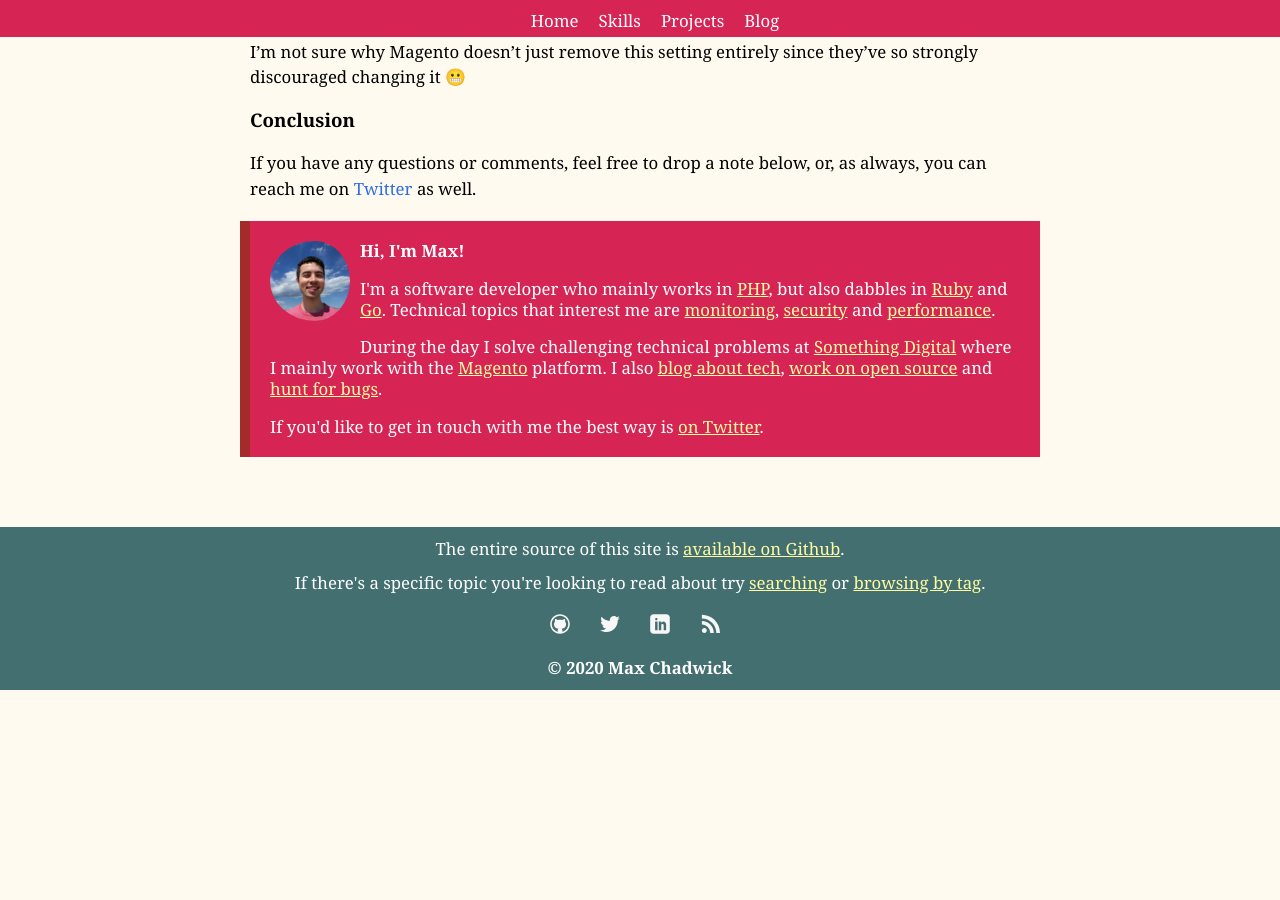
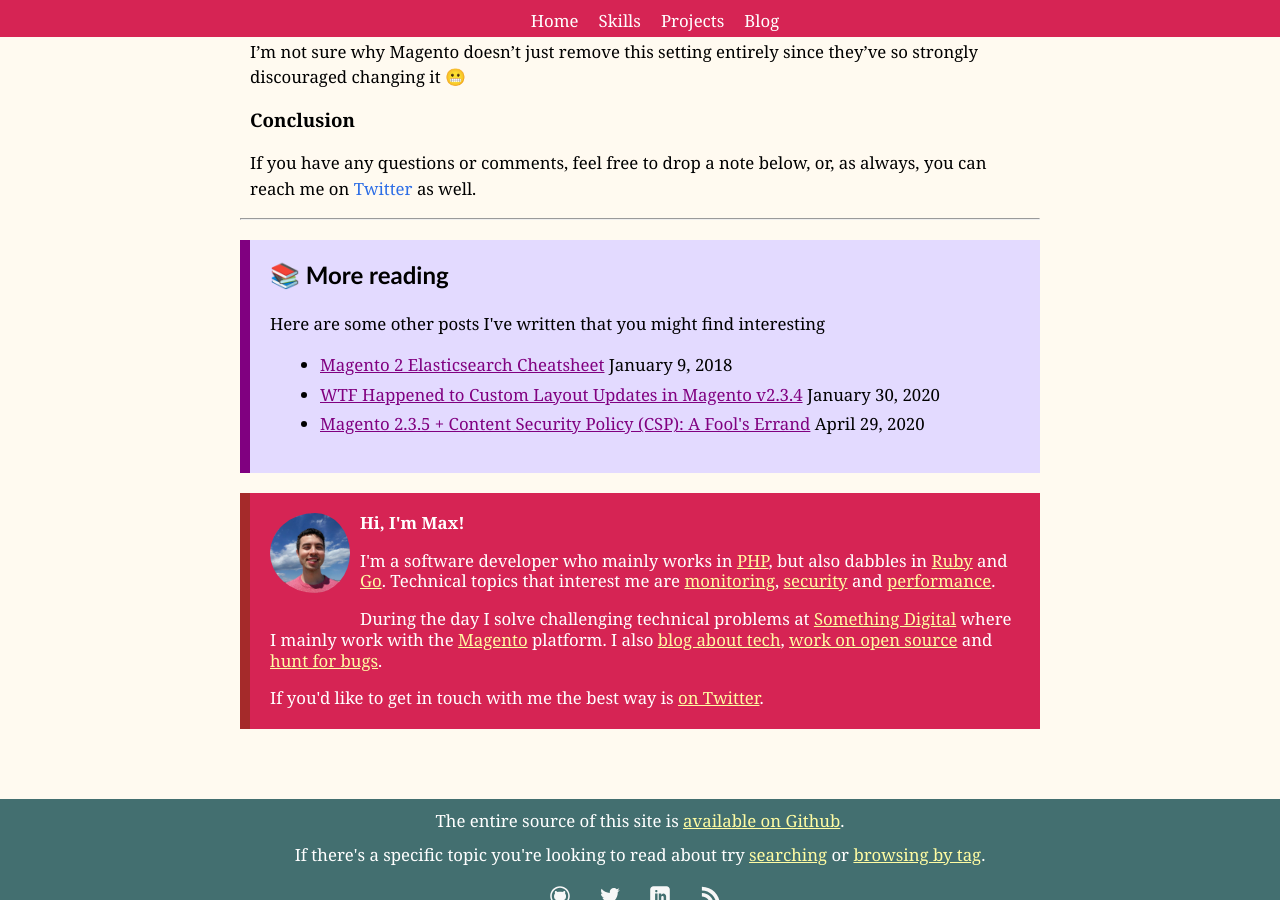
Before and after one commit to mpchadwick/mpchadwick.github.io, a Jekyll site: the page built from _posts/2017-03-08-magentos-use-http-only-cookie-setting.md, in a window 1280 px wide and 900 px high, scrolled down 2444 px. Built offline with Jekyll 4.4.1, drawn with Linux system fonts in a browser that asks for light colours; emoji names are drawn with the system emoji font; comment, search, counter and statistics services are not loaded; before the commit the page ends 3134 px from its top, so only the background shows below that.

Commit message:
More related posts

```diff
--- a/_posts/2017-03-08-magentos-use-http-only-cookie-setting.md
+++ b/_posts/2017-03-08-magentos-use-http-only-cookie-setting.md
@@ -6,6 +6,10 @@ date: March 08, 2017
 image:
 tags: [Magento, Security]
 ad: domain-clamp-ad-b.html
+related_posts:
+- "Magento 2 Elasticsearch Cheatsheet"
+- "WTF Happened to Custom Layout Updates in Magento v2.3.4"
+- "Magento 2.3.5 + Content Security Policy (CSP): A Fool's Errand"
 ---
 
 Recently, while checking out [Mozilla Observatory](https://observatory.mozilla.org) I learned about the `HttpOnly` `Set-Cookie` directive. If you're not familiar with it, here's an explanation from MDN...
```
